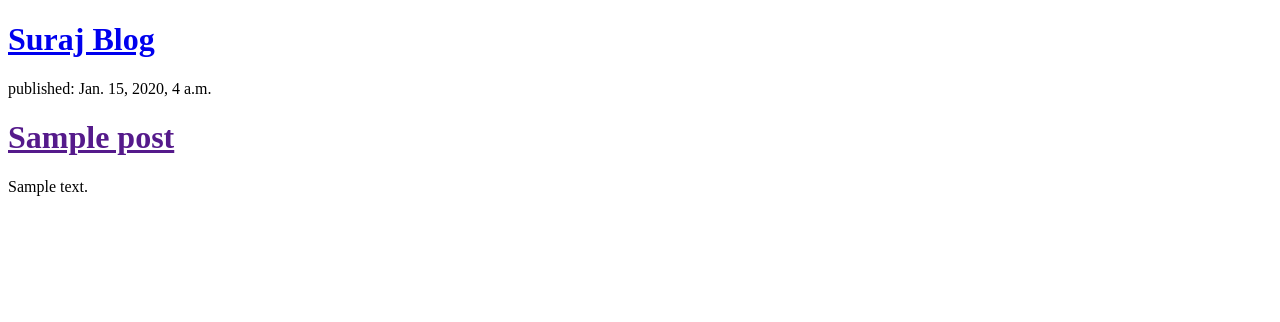
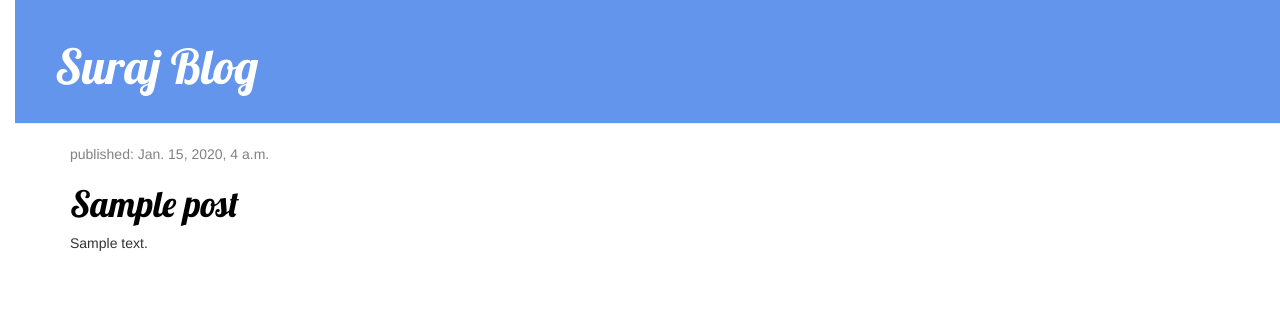
Before and after one commit to sadhikari89/my-first-blog, a Django app: template blog/templates/blog/post_list.html in a window 1280 px wide. Shown: the top 322 px of the page. Run offline with Django 3.2, Linux system fonts and the light colour scheme; the template is opened without the code that fills it: values that come from a table or form of the project are taken from there, others are empty; tables that the repository leaves empty hold one stand-in row (values such as "Sample post"); some libraries are stand-ins or nearby versions.

Commit message:
HTML & CSS updated

```diff
--- /dev/null
+++ b/blog/static/css/blog.css
@@ -0,0 +1,53 @@
+h1 a {
+    color: forestgreen;
+    font-family: 'Lobster';
+}
+body {
+    padding-left: 15px;
+}
+.page-header {
+    background-color: cornflowerblue;
+    margin-top: 0;
+    padding: 20px 20px 20px 40px;
+}
+
+.page-header h1, .page-header h1 a, .page-header h1 a:visited, .page-header h1 a:active {
+    color: #ffffff;
+    font-size: 36pt;
+    text-decoration: none;
+}
+
+.content {
+    margin-left: 40px;
+}
+
+h1, h2, h3, h4 {
+    font-family: 'Lobster', cursive;
+}
+
+.date {
+    color: #828282;
+}
+
+.save {
+    float: right;
+}
+
+.post-form textarea, .post-form input {
+    width: 100%;
+}
+
+.top-menu, .top-menu:hover, .top-menu:visited {
+    color: #ffffff;
+    float: right;
+    font-size: 26pt;
+    margin-right: 20px;
+}
+
+.post {
+    margin-bottom: 70px;
+}
+
+.post h1 a, .post h1 a:visited {
+    color: #000000;
+}
--- a/blog/templates/blog/post_list.html
+++ b/blog/templates/blog/post_list.html
@@ -1,22 +1,35 @@
 <!DOCTYPE html>
+
+{% load static %}
 <html lang="en">
 <head>
     <meta charset="UTF-8">
+    <link rel="stylesheet" href="//maxcdn.bootstrapcdn.com/bootstrap/3.2.0/css/bootstrap.min.css">
+    <link rel="stylesheet" href="//maxcdn.bootstrapcdn.com/bootstrap/3.2.0/css/bootstrap-theme.min.css">
+    <link rel="stylesheet" href="{% static 'css/blog.css' %}">
+    <link href="//fonts.googleapis.com/css?family=Lobster&subset=latin,latin-ext" rel="stylesheet" type="text/css">
     <title>Suraj's blog</title>
 </head>
 <body>
-    <div>
+    <div class="page-header">
         <h1><a href="/">Suraj Blog</a></h1>
     </div>
 
-    {% for post in posts %}
-        <div>
-            <p>published: {{ post.published_date }}</p>
-            <h1><a href="">{{ post.title }}</a></h1>
-            <p>{{ post.text|linebreaksbr }}</p>
+    <div class="content container">
+    <div class="row">
+        <div class="col-md-8">
+            {% for post in posts %}
+                <div class="post">
+                    <div class="date">
+                        <p>published: {{ post.published_date }}</p>
+                    </div>
+                    <h1><a href="">{{ post.title }}</a></h1>
+                    <p>{{ post.text|linebreaksbr }}</p>
+                </div>
+            {% endfor %}
         </div>
-    {% endfor %}
-
+    </div>
+    </div>
 
 </body>
 </html>
```
